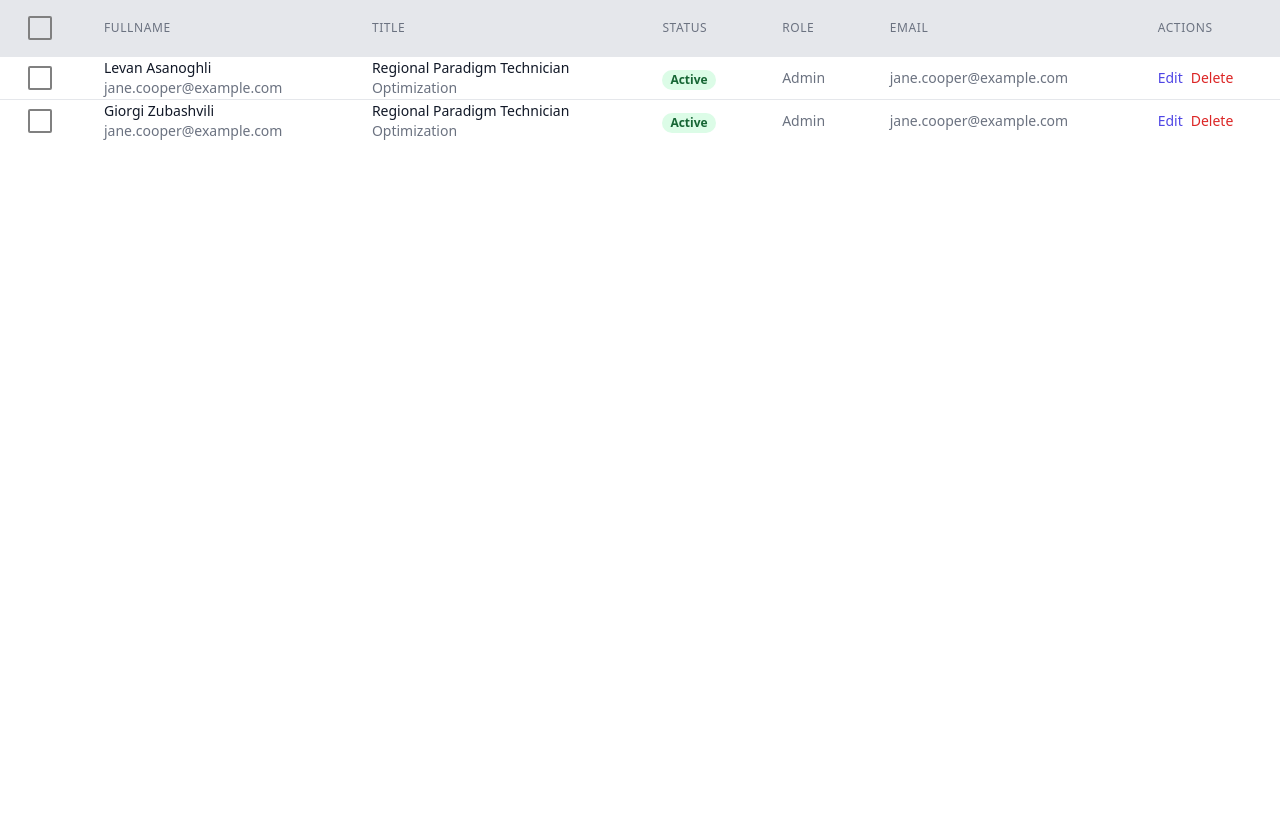
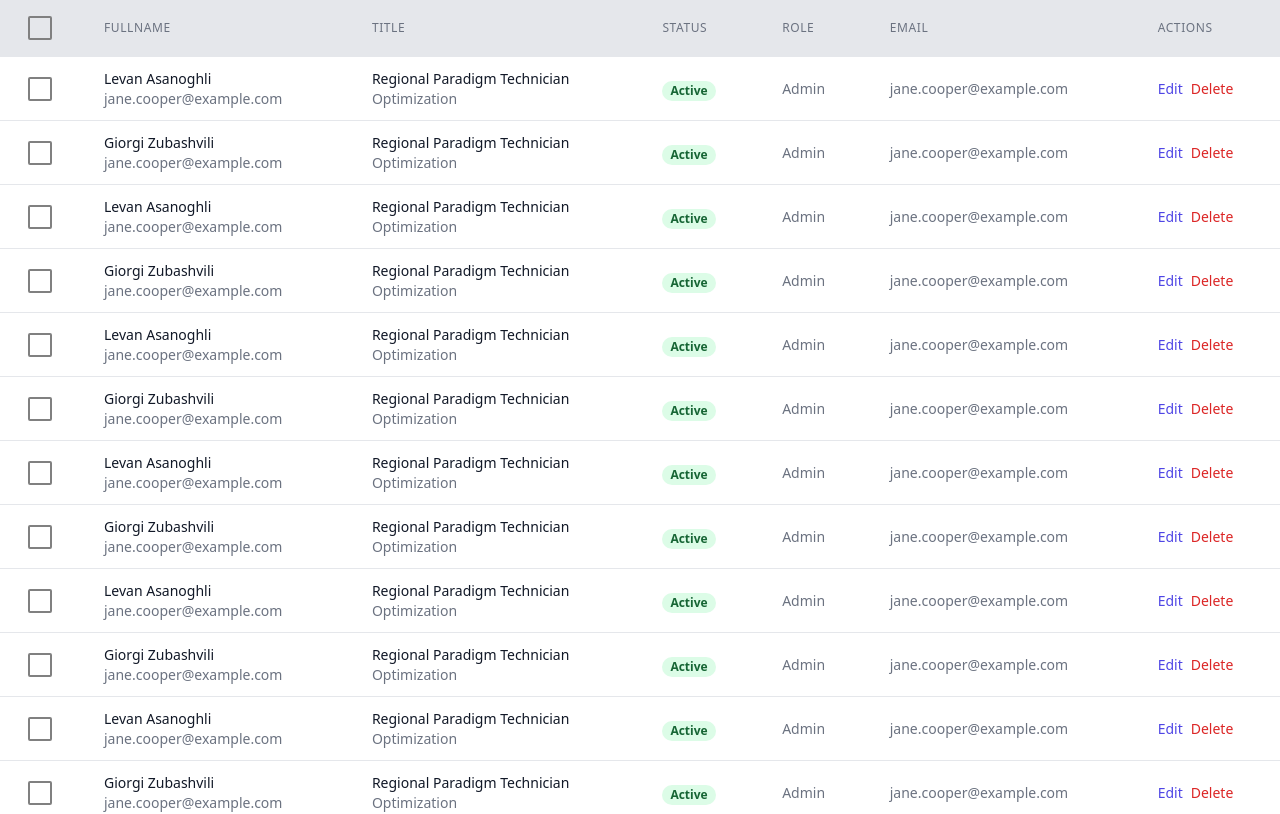
Before and after one commit to Asanoghli/luxlevs-front, a Nuxt app: page /admin/users in a window 1280 px wide. Shown: the top 814 px of the page. Built offline with nearby package versions, Linux system fonts and the light colour scheme.

Commit message:
ADMIN - USERS - fixed some bugs.

```diff
--- a/pages/admin/users/index.vue
+++ b/pages/admin/users/index.vue
@@ -7,6 +7,54 @@ export default {
       layout: 'admin-layout'
     })
     let users = reactive([
+      {
+        id: 1, firstName: 'Levan', lastName: 'Asanoghli',checked : false
+      },
+      {
+        id: 2, firstName: 'Giorgi', lastName: 'Zubashvili',checked: false
+      },
+      {
+        id: 1, firstName: 'Levan', lastName: 'Asanoghli',checked : false
+      },
+      {
+        id: 2, firstName: 'Giorgi', lastName: 'Zubashvili',checked: false
+      },
+      {
+        id: 1, firstName: 'Levan', lastName: 'Asanoghli',checked : false
+      },
+      {
+        id: 2, firstName: 'Giorgi', lastName: 'Zubashvili',checked: false
+      },
+      {
+        id: 1, firstName: 'Levan', lastName: 'Asanoghli',checked : false
+      },
+      {
+        id: 2, firstName: 'Giorgi', lastName: 'Zubashvili',checked: false
+      },
+      {
+        id: 1, firstName: 'Levan', lastName: 'Asanoghli',checked : false
+      },
+      {
+        id: 2, firstName: 'Giorgi', lastName: 'Zubashvili',checked: false
+      },
+      {
+        id: 1, firstName: 'Levan', lastName: 'Asanoghli',checked : false
+      },
+      {
+        id: 2, firstName: 'Giorgi', lastName: 'Zubashvili',checked: false
+      },
+      {
+        id: 1, firstName: 'Levan', lastName: 'Asanoghli',checked : false
+      },
+      {
+        id: 2, firstName: 'Giorgi', lastName: 'Zubashvili',checked: false
+      },
+      {
+        id: 1, firstName: 'Levan', lastName: 'Asanoghli',checked : false
+      },
+      {
+        id: 2, firstName: 'Giorgi', lastName: 'Zubashvili',checked: false
+      },
       {
         id: 1, firstName: 'Levan', lastName: 'Asanoghli',checked : false
       },
@@ -70,7 +118,7 @@ export default {
       </tr>
       </thead>
       <tbody class="bg-white divide-y divide-gray-200">
-      <tr v-for="user in users" :key="user.id">
+      <tr class="h-16" v-for="user in users" :key="user.id">
         <td class="px-6 whitespace-nowrap">
           <label @click="user.checked = !user.checked">
             <svg v-show="user.checked" xmlns="http://www.w3.org/2000/svg" class="size-8" viewBox="0 0 32 32"><path fill="gray" d="M26 4H6a2 2 0 0 0-2 2v20a2 2 0 0 0 2 2h20a2 2 0 0 0 2-2V6a2 2 0 0 0-2-2M6 26V6h20v20Z"/><path fill="gray" d="m14 21.5l-5-4.96L10.59 15L14 18.35L21.41 11L23 12.58z"/></svg>
```
